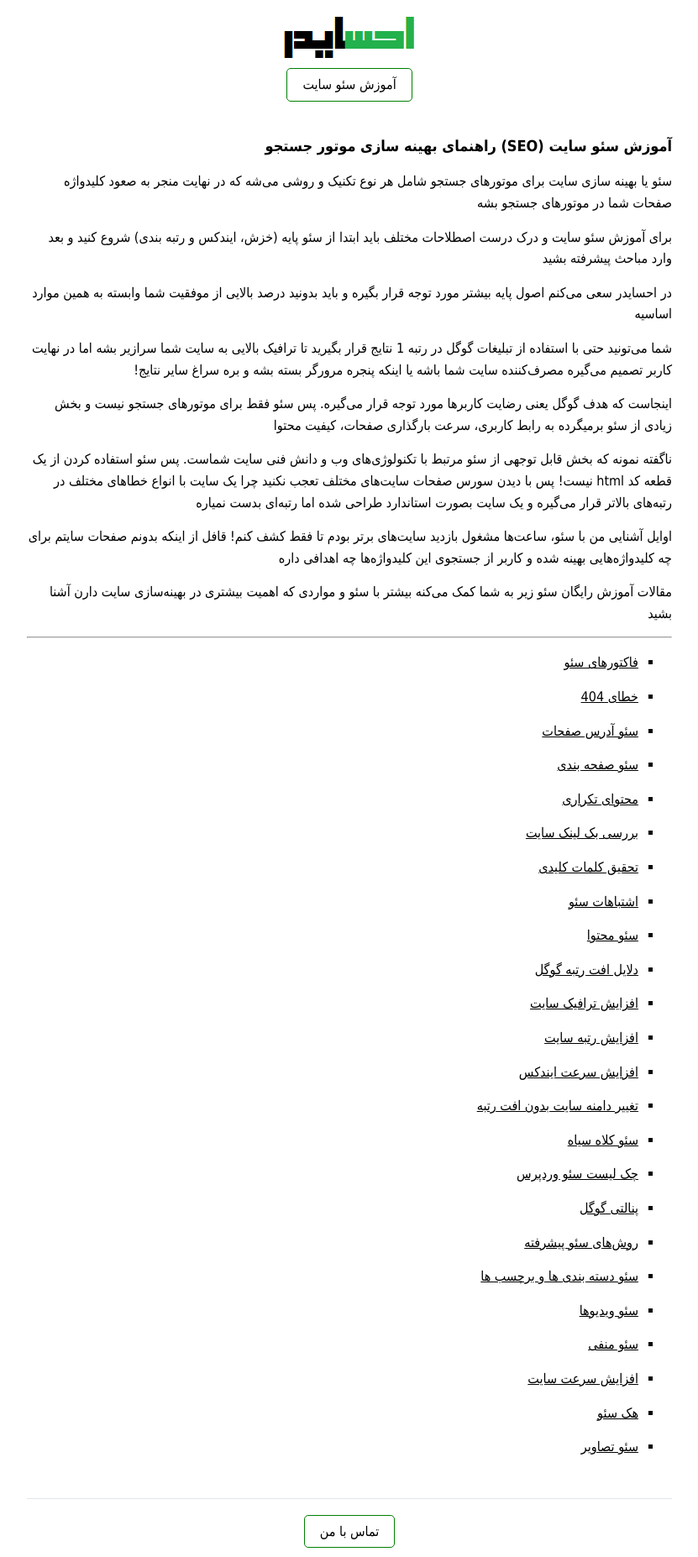
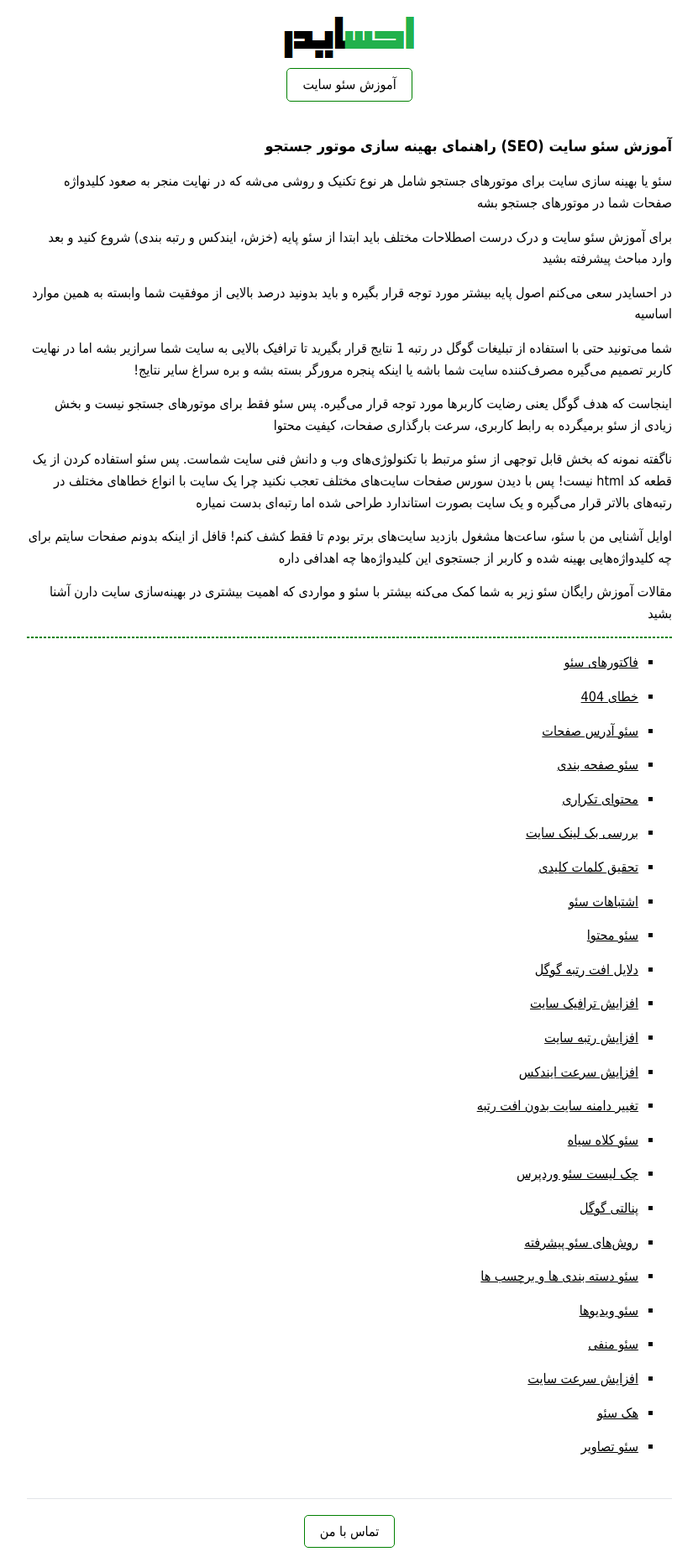
Before and after one commit to darkblog/darkblog.github.io, a Jekyll site: the page built from _posts/2021-5-27-seo.md, in a window 1280 px wide. Shown: the whole page at 84% size, without its empty margins (224-1055 px from the left). Built offline with Jekyll 4.4.1, drawn with Linux system fonts in a browser that asks for light colours.

Commit message:
Update default.html

```diff
--- a/_layouts/default.html
+++ b/_layouts/default.html
@@ -6,7 +6,7 @@
 <title>{% if page.title %}{{ page.title }}{% else %}{{ site.name }}{% endif %}</title>
 <meta name="description" content="{% if page.excerpt %}{{ page.excerpt | strip_html | strip_newlines | truncate: 160 }}{% else %}{{ site.description }}{% endif %}">
 <link rel="canonical" href="{{ page.url | replace:'index.html','' | prepend: site.baseurl | prepend: site.url }}">
-<style>body{font:100%/1.6 Tahoma}.container{margin:16px auto;padding:0 10px;max-width:768px}h1,h2{font-size:large}p{margin:15px 0}a{color:black}ul{list-style-type:square}img,video,audio{max-width:100%}nav{padding-bottom:20px}.post{padding-bottom:2em;border-bottom:1px solid #e1e4e8}blockquote{margin:1.8em 0.8em;padding:0.1em 1em;font-style:italic;direction:rtl;border-left:none;border-right:4px solid green}.center{display:block;margin:auto;text-align:center}pre{direction:ltr;border:1px solid green;border-radius:6px;padding:8px;overflow-x:auto}.button{border:1px solid green;padding:6px 18px;text-decoration:none;display:inline-block;margin:3px;border-radius:5px}</style>
+<style>body{font:100%/1.6 Tahoma}.container{margin:16px auto;padding:0 10px;max-width:768px}h1,h2{font-size:large}p{margin:15px 0}a{color:black}ul{list-style-type:square}img,video,audio{max-width:100%}nav{padding-bottom:20px}.post{padding-bottom:2em;border-bottom:1px solid #e1e4e8}blockquote{margin:1.8em 0.8em;padding:0.1em 1em;font-style:italic;direction:rtl;border-left:none;border-right:4px solid green}.center{display:block;margin:auto;text-align:center}pre{direction:ltr;border:1px solid green;border-radius:6px;padding:8px;overflow-x:auto}.button{border:1px solid green;padding:6px 18px;text-decoration:none;display:inline-block;margin:3px;border-radius:5px}hr{border: 1px dashed green}</style>
 </head>
 <body>
 <header class="center">
```
